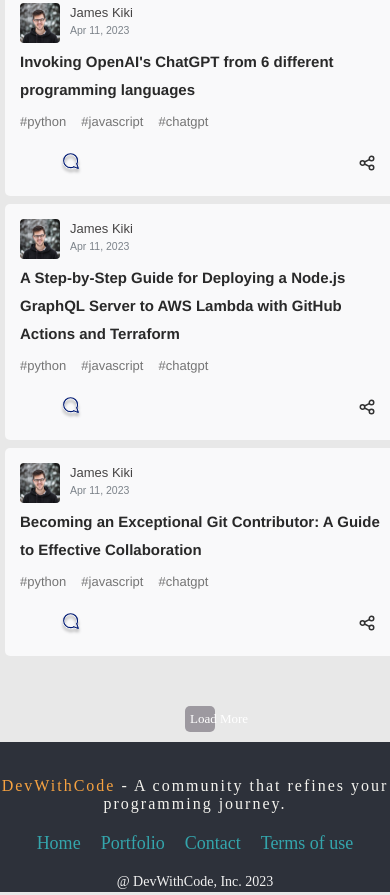
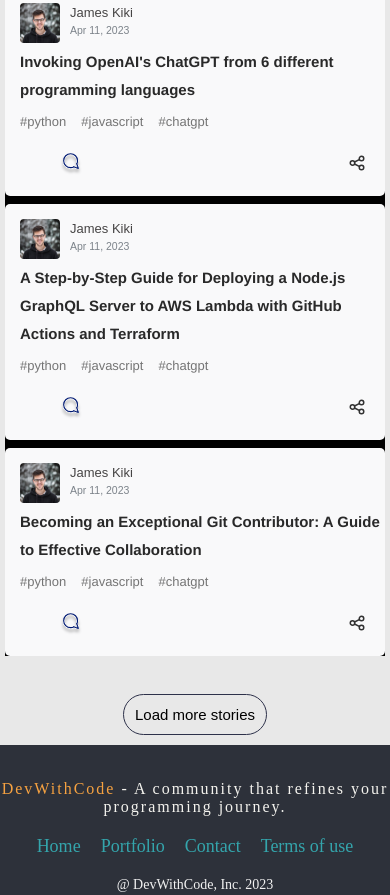
Before and after one commit to Alotab/frontend-projects, a plain HTML site: page BlogApp/index.html in a window 390 px wide. Shown: the part 947-1842 px from the top of the page. Drawn offline with nearby package versions, Linux system fonts and the light colour scheme; files whose address does not match are found by name; a web font is replaced by a local one.

Commit message:
update files

```diff
--- a/BlogApp/index.html
+++ b/BlogApp/index.html
@@ -127,6 +127,8 @@
                     </div>
                     <p>Create Account</p>
                 </div>
+
+                <div class="middle-colume-post" id="middle-colume-post">
 
 
                     <div class="post">
@@ -277,10 +279,12 @@
                         </div>
 
                     </div>
-
+                </div>
 
                 <div class="load-post">
-                    <a href="#"><p>Load More</p></a>
+                    <!-- <a href="#"><p>Load More</p></a> -->
+                    <p>Load more stories</p>
+                    <!-- <button>Load more stories</button> -->
                 </div>
 
             </div>
@@ -296,7 +300,6 @@
     </div>
 
     <div class="chatbox-container">
-
         <button class="chatbot-toggler">
             <span class="material-symbols-outlined"><i class="ri-message-3-line"></i></span>
             <span class="material-symbols-outlined"><i class="ri-close-line"></i></span>
@@ -330,9 +333,9 @@
                 </div>
             </ul>
         </div>
+    </div>
 
 
-    </div>
 
     <!-- footer section-->
     <footer>
--- a/BlogApp/js/script.js
+++ b/BlogApp/js/script.js
@@ -67,6 +67,7 @@ const generateResponse = (incomingChatLi) => {
 }
 
 
+//chatbot
 const handleChat = () =>  {
     userMessenger = chatInput.value.trim();
     if(!userMessenger) return;
--- a/BlogApp/static/css/styles.css
+++ b/BlogApp/static/css/styles.css
@@ -244,9 +244,11 @@
   }
 
   .middle-colume{
-    border-radius: 5px;
+    /* border-radius: 5px; */
     width: 55%;
   }
+
+
 
   .middle-colume-search{
     width: 100%;
@@ -362,12 +364,20 @@
     text-decoration: underline;
   }
 
-  .middle-colume .post{
+  .post{
     /* background-color: #FCFCF6;*/
     background-color: var(--middleColume-backgroundColor);
     padding-top: 15px;
     padding-left: 25px;
     border-radius: 0.5rem;
+  }
+
+  /* new-update for post -------------------------------*/
+  .middle-colume-post{
+    width: 100%;
+    margin-top: 3px;
+    background: #000;
+
   }
 
   .post{
@@ -551,32 +561,37 @@
 
   }
 
+
+  /* update load post button -----------------------------*/
   .load-post{
     margin-bottom: 1rem;
-  }
-
-  .load-post a {
-    text-decoration: none;
-  }
-
-  .load-post a p{
-    font-size: 20px;
+    display: flex;
+    justify-content: center;
+    align-items: center;
+    text-align: center;
+  }
+
+  .load-post p{
+    font-size: 15px;
     text-align: center;
     color: black;
-    font-family: inherit;
+    font-family: sans-serif;
     cursor: pointer;
-    margin-top: 50px;
-    padding: 5px;
-    background-color: rgb(157, 153, 160);
-    border-radius: 5px;
-
-  }
-
-  .load-post a p:hover{
-    /* background-color: #969CA3; */
-    background-color: var(--buttonIconHover);
-    transition: .3s;
-  }
+    margin-top: 30px;
+
+    padding: 1.1rem;
+    word-wrap: break-word;
+    /* white-space: no-wrap; */
+    /* overflow-wrap: break-word; */
+    border: 1px solid #2d314a;
+    border-radius: 25px;
+    cursor: pointer;
+  }
+
+  .load-post p:hover{
+    color: #fff;
+  }
+
 
   .right-colume{
     margin: 60px 0px;
@@ -2216,30 +2231,22 @@
 
     transition: all 0.2s ease;
   }
-
   .chatbot-toggler .material-symbols-outlined i{
     font-size: 25px;
   }
-
   .show-chatbot .chatbot-toggler{
     transform: rotate(90deg);
   }
   .chatbot-toggler span{
     position: absolute;
   }
-
   .show-chatbot .chatbot-toggler span:first-child,
   .chatbot-toggler span:last-child{
     opacity: 0;
   }
-
   .show-chatbot .chatbot-toggler span:last-child{
     opacity: 1;
   }
-
-
-
-
   .chatbot{
     margin-top: 15rem;
     /* padding: 5px; */
@@ -2269,25 +2276,18 @@
     opacity: 1;
     pointer-events: auto;
   }
-
-
-
-
   .chatbot section{
     padding: 16px 0;
     background: #23377E;
     text-align: center;
   }
-
   .chatbot section h2 {
     color: #fff;
     font-size: 1.4rem;
   }
-
   .chatbot section span i{
     font-size: 18px;
   }
-
   .chatbot section span{
     position: absolute;
     right: 20px;
@@ -2298,26 +2298,20 @@
     transform: translateY(-50%);
     display: none;   /* display only when its on phone display*/
   }
-
-
   .material-symbols-outlined img{
     height: 28px;
     width: 28px;
     /* padding: 3px; */
     align-items: flex-end;
-
-  }
-
+  }
   .chatbot .chatbox {
     height: 380px;
     overflow-y: auto;
     padding: 15px 10px 70px;
   }
-
   .chatbot .chat{
     display: flex;
   }
-
   .chatbox .incoming span{
     /* text-align: center; */
     border-radius: 5px;
@@ -2325,12 +2319,10 @@
     align-self: flex-end;
 
   }
-
   .chatbox .outgoing{
     margin: 20px 0;
     /* justify-content: flex-end; */
   }
-
   .chatbox .chat p{
     /* color: #fff; */
     max-width: 75%;
@@ -2339,16 +2331,13 @@
     padding: 12px 16px;
     border-radius: 10px 10px 0px 10px;
   }
-
   .chatbox .chat p.error {
     color: #721c24;
     background: #f8d7da;
   }
-
   .chatbot .outgoing {
     justify-content: flex-end;
   }
-
   .chatbox .incoming p {
     color: #000;
     white-space: pre-wrap;
@@ -2356,7 +2345,6 @@
     font-size: 12px;
     border-radius: 10px 10px 10px 0px;
   }
-
   .chatbox .outgoing span{
     /* text-align: center; */
     border-radius: 5px;
@@ -2364,8 +2352,6 @@
     align-self: flex-end;
 
   }
-
-
   .chatbot .chat-input{
     position: absolute;
     bottom: 0;
@@ -2376,7 +2362,6 @@
     border-top: 1px solid #ccc;
     background-color: #fff;
   }
-
   .chat-input textarea {
     border: none;
     outline: none;
@@ -2387,8 +2372,6 @@
     resize: none;
     padding: 16px 15px 16px 0;
   }
-
-
   .chat-input span{
     align-self:center;
     /* height: 55px; */
@@ -2397,7 +2380,6 @@
     visibility: hidden;
 
   }
-
   .chat-input textarea:valid ~ span{
     visibility: visible;
   }
@@ -3517,14 +3499,14 @@
     .post-tags a:hover{
       background-color: gray;
     }
-
-    .load-post{
+/*
+    .load-post {
       text-align: center;
       margin-left: 18rem;
       margin-right: 18rem;
-    }
-
-    .load-post a p{
+    } */
+
+    .load-post{
       font-size: 13px;
       text-align: center;
       color: white;
--- a/scrollLoading/script.js
+++ b/scrollLoading/script.js
@@ -15,6 +15,8 @@ async function getPost(){
 
     return data;
 }
+
+
 
 //render data into elements in DOM
 async function showPosts(){
--- a/scrollLoading/style.css
+++ b/scrollLoading/style.css
@@ -56,7 +56,6 @@ body{
     align-items: center;
     justify-content: center;
     padding: 7px 10px;
-
 }
 
 .loader{
```
Also changed, not shown: BlogApp/chatbot.html (+0 -17 lines), BlogApp/portfolio.html (+40 -0 lines), scrollLoading/ind.html (added, +40 -0 lines), 2 other files. Lines whose indentation alone changed are shown as unchanged.
